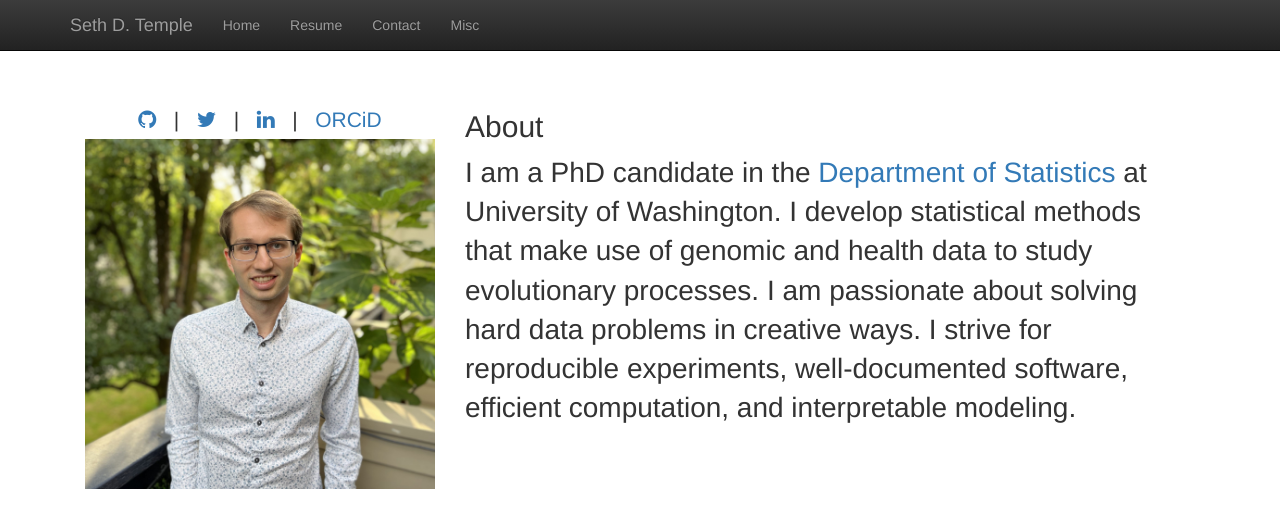
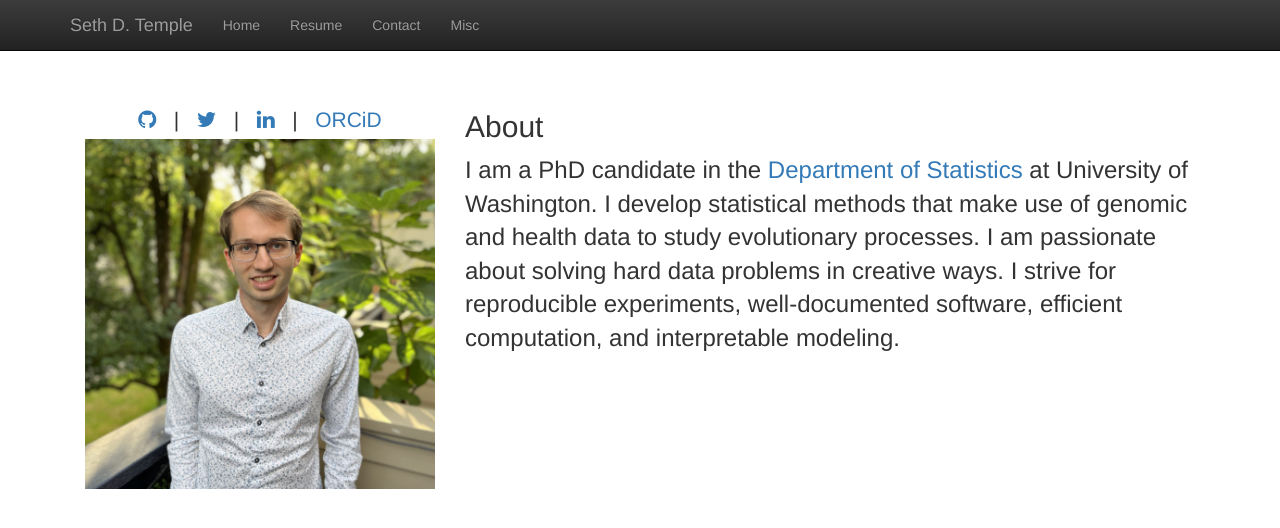
Before and after one commit to sdtemple/sdtemple.github.io, a Jekyll site: the page built from index.html, in a window 1280 px wide. Shown: the top 528 px of the page. Built offline with Jekyll 4.4.1, drawn with Linux system fonts in a browser that asks for light colours; nearby versions of some CDN libraries; library files that are not in the unit come from our copies.

Commit message:
decreasing font size

```diff
--- a/index.html
+++ b/index.html
@@ -23,7 +23,7 @@
 
 <div class="col-md-8">
   <h2 class="featurette-heading">About </h2>
-  <p class="lead" style="font-size: 28px">
+  <p class="lead" style="font-size: 24px">
 I am a PhD candidate in the <a href = "https://stat.uw.edu/about-us/people/seth-temple">Department of Statistics</a> at University of Washington.
 I develop statistical methods that make use of genomic and health data to study evolutionary processes.
 I am passionate about solving hard data problems in creative ways.
```
